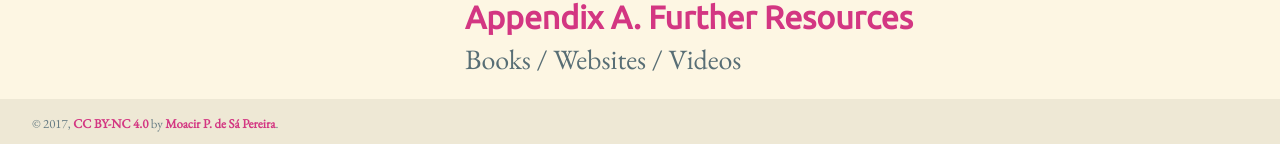
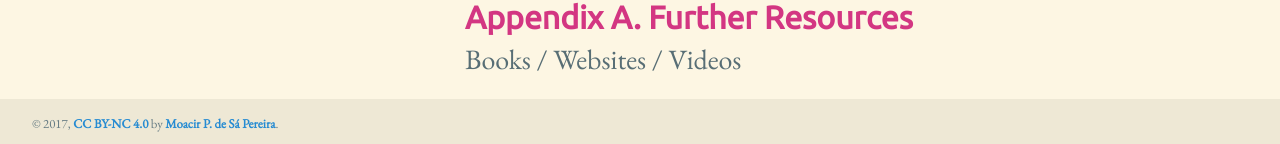
Before and after one commit to muziejus/javascripting-english-major, a Jekyll site: the page built from contents.md, in a window 1280 px wide and 1378 px high. Shown: the part 1231-1375 px from the top of the window. Built offline with Jekyll 4.4.1, drawn with Linux system fonts in a browser that asks for light colours; nearby versions of some CDN libraries.

Commit message:
Make the footer link blue.

```diff
--- a/_sass/theme.scss
+++ b/_sass/theme.scss
@@ -94,6 +94,10 @@ h2, h3, h4, h5, h6 {
   line-height: 3rem; /* Vertically center the text there */
   background-color: $base2;
 
+  a {
+    color: $blue;
+  }
+
   p {
     text-align: center;
     margin-bottom: 0;
```
